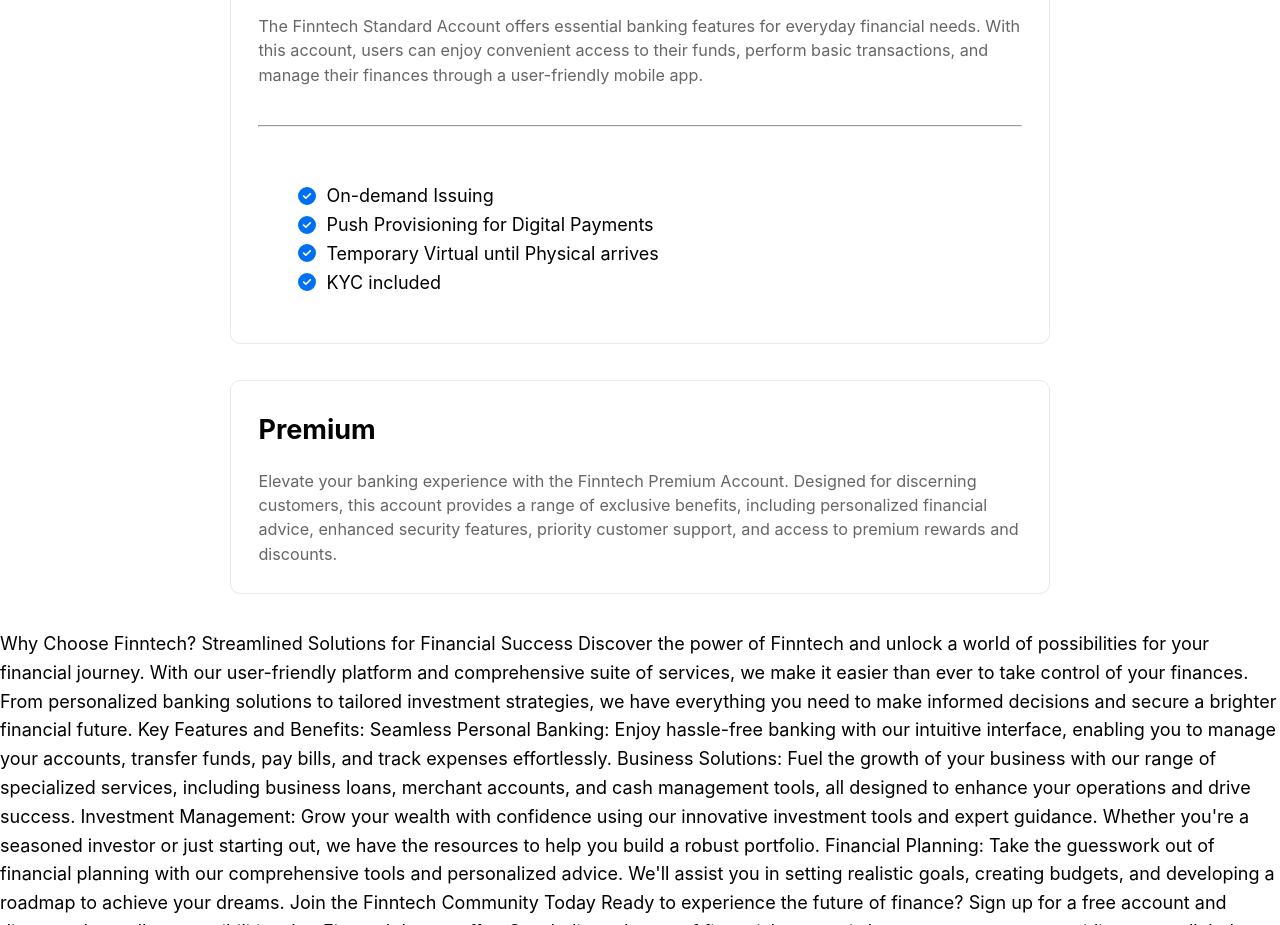
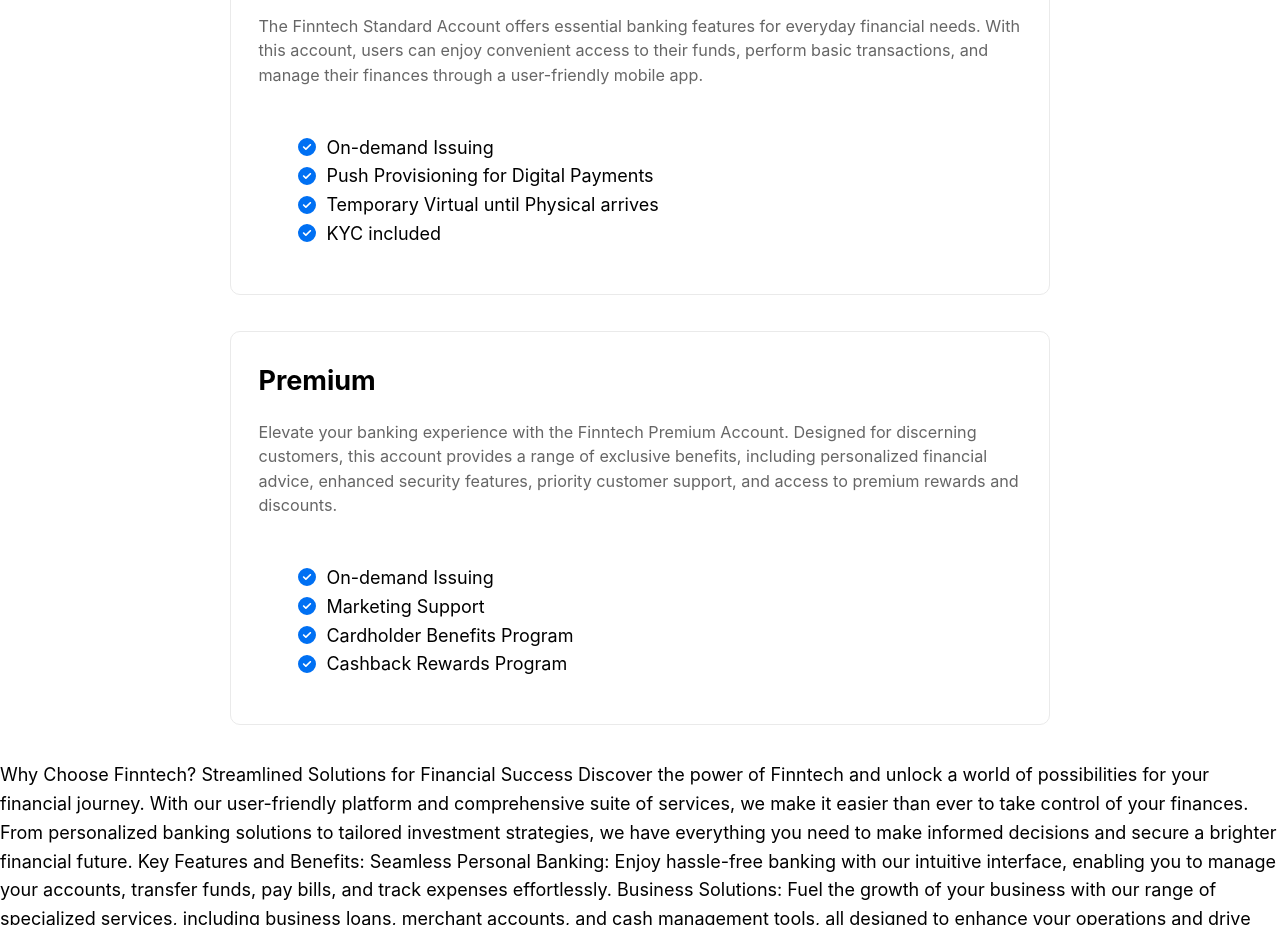
Before and after one commit to finnianj/finntech, a Next.js app: page / in a window 1280 px wide. Shown: the part 1040-1965 px from the top of the page. Built offline with nearby package versions, Linux system fonts and the light colour scheme.

Commit message:
header image

```diff
--- a/pages/index.js
+++ b/pages/index.js
@@ -56,8 +56,6 @@
           The Finntech Standard Account offers essential banking features for everyday financial needs. With this account, users can enjoy convenient access to their funds, perform basic transactions, and manage their finances through a user-friendly mobile app.
         </p>
         <br></br>
-        <hr></hr>
-        <br></br>
         <ul>
           <li><FontAwesomeIcon icon={faCheckCircle} className={styles.faIcon}></FontAwesomeIcon>On-demand Issuing</li>
           <li><FontAwesomeIcon icon={faCheckCircle} className={styles.faIcon}></FontAwesomeIcon>Push Provisioning for Digital Payments</li>
@@ -72,6 +70,13 @@
         <p>
         Elevate your banking experience with the Finntech Premium Account. Designed for discerning customers, this account provides a range of exclusive benefits, including personalized financial advice, enhanced security features, priority customer support, and access to premium rewards and discounts.
         </p>
+        <br></br>
+        <ul>
+          <li><FontAwesomeIcon icon={faCheckCircle} className={styles.faIcon}></FontAwesomeIcon>On-demand Issuing</li>
+          <li><FontAwesomeIcon icon={faCheckCircle} className={styles.faIcon}></FontAwesomeIcon>Marketing Support</li>
+          <li><FontAwesomeIcon icon={faCheckCircle} className={styles.faIcon}></FontAwesomeIcon>Cardholder Benefits Program</li>
+          <li><FontAwesomeIcon icon={faCheckCircle} className={styles.faIcon}></FontAwesomeIcon>Cashback Rewards Program</li>
+        </ul>
       </div>
     </section>
 
```
